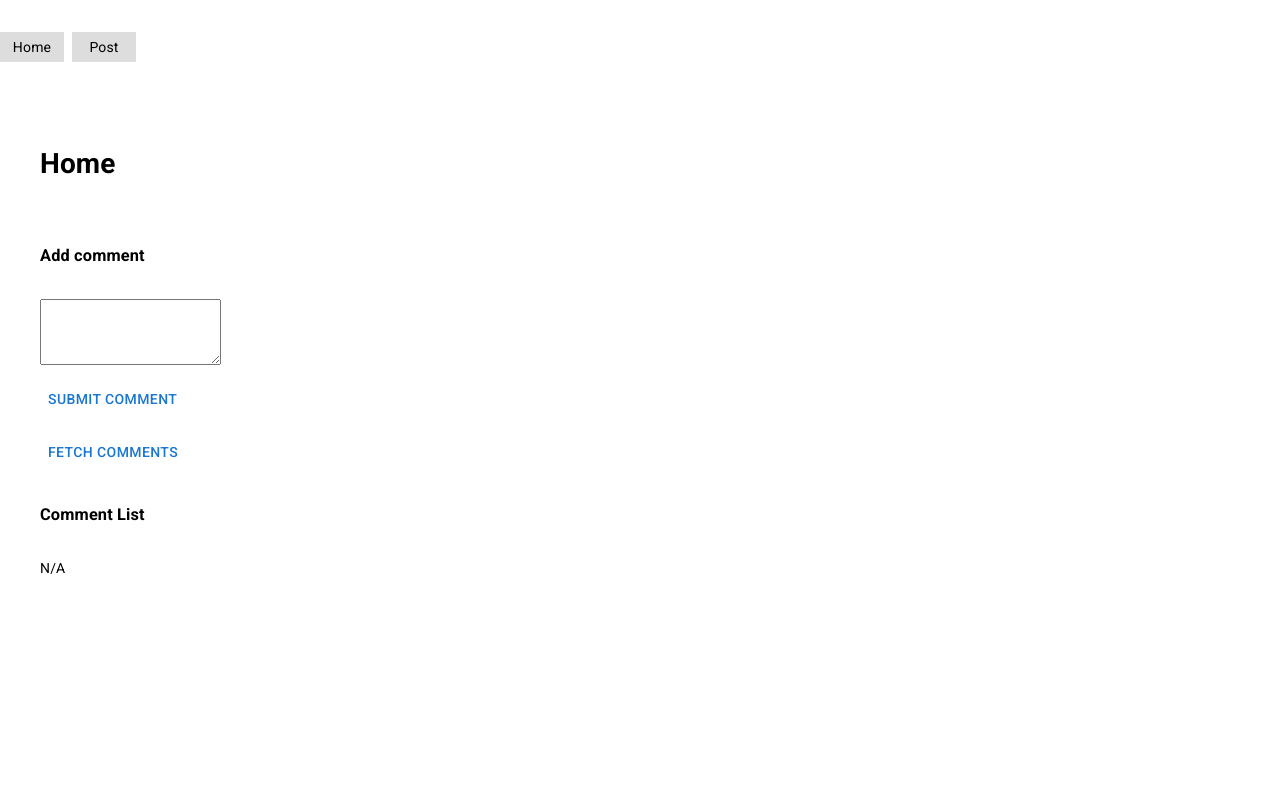
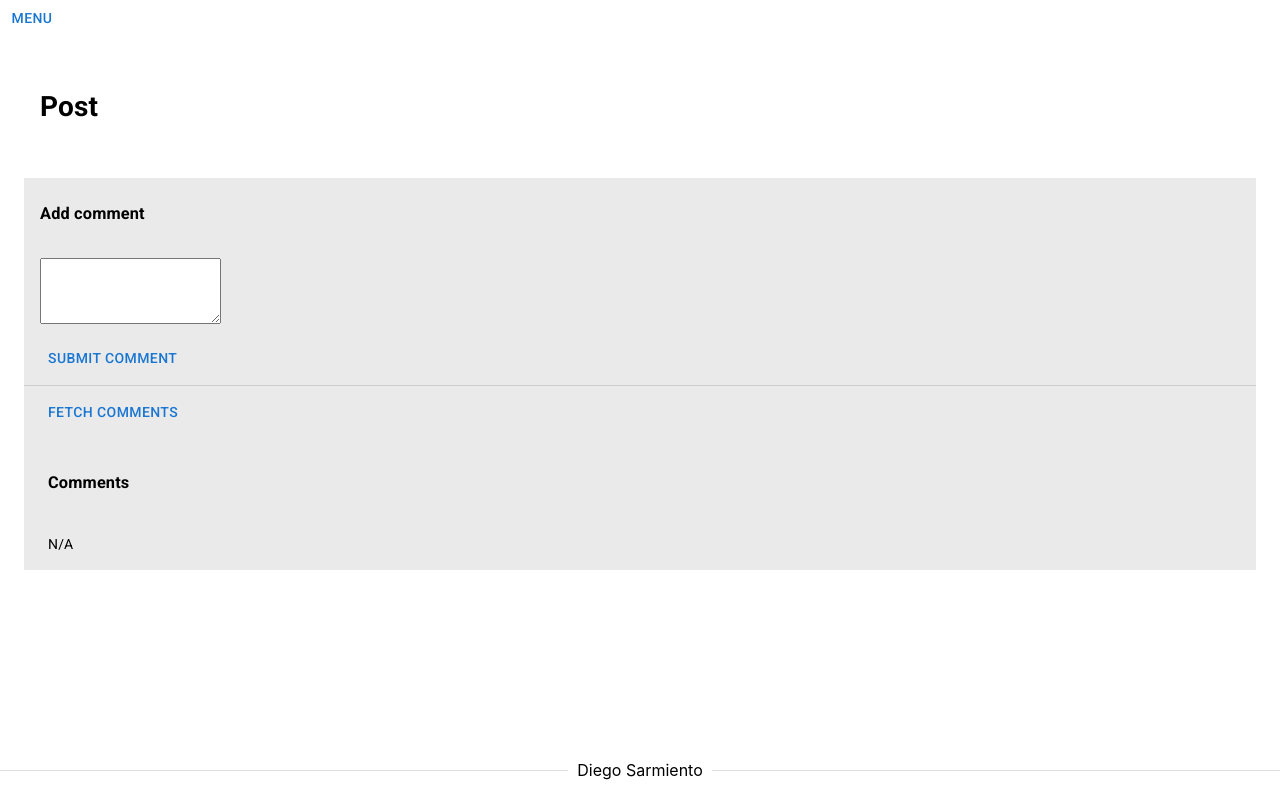
Before and after one commit to diegolsarmiento/simple-react-next-redux, a Next.js app: page /post in a window 1280 px wide. Built offline with nearby package versions, Linux system fonts and the light colour scheme.

Commit message:
Fixed UI

```diff
--- a/components/CommentBox.tsx
+++ b/components/CommentBox.tsx
@@ -6,7 +6,10 @@ import CommentList from './CommentList';
 // UI stuff
 import Button from '@mui/material/Button';
 import TextareaAutosize from '@mui/material/TextareaAutosize';
+import Stack from '@mui/material/Stack';
 import Item from '@mui/material/ListItem';
+import Box from '@mui/material/Box';
+import Divider from '@mui/material/Divider';
 
 const CommentBox = (props: any) => {
     const title = 'Add comment';
@@ -15,10 +18,12 @@ const CommentBox = (props: any) => {
 
     const handleSubmit = (event: FormEvent<HTMLFormElement>) => {
         event.preventDefault();
+        if(comment){
             setComment(comment);
             props.saveComment(comment);
             //clean it
             setComment('');
+        }
     }
 
     const handleChange = (event: ChangeEvent<HTMLTextAreaElement>) => {
@@ -26,17 +31,20 @@ const CommentBox = (props: any) => {
     }
 
     return(
-        <div>
         <form onSubmit={handleSubmit} role="box">
+            <Box sx={{ backgroundColor: '#eaeaea', margin: 0 }}>
+                <Stack spacing={0}>
                     <Item><h3>{title}</h3></Item>
                     <Item><TextareaAutosize minRows={4} aria-label="text-comment" onChange={handleChange} value={comment} /></Item>
                     <Item><Button type="submit">{buttonText}</Button></Item>
+                </Stack>
+                <Divider />
+                <Stack spacing={0}>
+                    <Item><Button aria-label="async-button" onClick={props.fetchContentApi}>Fetch Comments</Button></Item>
+                    <CommentList />
+                </Stack>
+            </Box>
         </form>
-            <Item>
-                <Button aria-label="async-button" onClick={props.fetchContentApi}>Fetch Comments</Button>
-            </Item>
-            <CommentList />
-        </div>
     )
 }
 
--- a/components/CommentList.tsx
+++ b/components/CommentList.tsx
@@ -2,7 +2,9 @@ import React from 'react';
 import { CommentsInterface } from '../interfaces/comments';
 import { connect, useSelector } from 'react-redux';
 import { CommentInterface } from '../interfaces/comment';
+import Stack from '@mui/material/Stack';
 import Item from '@mui/material/ListItem';
+import Box from '@mui/material/Box';
 
 const renderList: any = (stateArray: CommentsInterface) => {
     const list = stateArray.comments.map((value: CommentInterface, index: number) => {
@@ -18,10 +20,12 @@ const renderComments: any = () => {
 
 const CommentList = () => {
     return (
-        <div>
-            <Item><h3>Comment List</h3></Item>
-            {renderComments()}
-        </div>
+        <Box sx={{ backgroundColor: '#eaeaea', margin: 1 }}>
+            <Stack spacing={1}>
+                <Item><h3>Comments</h3></Item>
+                {renderComments()}
+            </Stack>
+        </Box>
     )
 }
 
--- a/components/Footer.tsx
+++ b/components/Footer.tsx
@@ -1,14 +1,12 @@
 import React from 'react';
 import Link from 'next/link';
-import styles from '../styles/Home.module.scss';
+import Divider from '@mui/material/Divider';
 
 const Footer = () => {
     return (
-        <div>
-            <footer className={styles.footer}>
-                <Link href="https://diegosarmiento.com" target="_blank">Diego Sarmiento</Link>
-            </footer>
-        </div>
+        <Divider>
+            <Link href="https://diegosarmiento.com" target="_blank">Diego Sarmiento</Link>
+        </Divider>
     )
 }
 
--- a/components/Header.tsx
+++ b/components/Header.tsx
@@ -1,9 +1,21 @@
 import React from 'react';
 import Link from 'next/link';
 import Head from 'next/head';
-import styles from '../styles/Home.module.scss';
+import Button from '@mui/material/Button';
+import Menu from '@mui/material/Menu';
+import MenuItem from '@mui/material/MenuItem';
 
 const Header = () => {
+
+    const [anchorEl, setAnchorEl] = React.useState<null | HTMLElement>(null);
+    const open = Boolean(anchorEl);
+    const handleClick = (event: React.MouseEvent<HTMLButtonElement>) => {
+        setAnchorEl(event.currentTarget);
+    };
+    const handleClose = () => {
+        setAnchorEl(null);
+    };
+
     return (
         <div>
             <Head>
@@ -12,10 +24,27 @@ const Header = () => {
                 <link rel="icon" href="/favicon.ico" />
                 <meta name="viewport" content="initial-scale=1, width=device-width" />
             </Head>
-            <main className={styles.header}>
-                <Link href="/"><a className={styles.menu} >Home</a></Link>
-                <Link href="/post"><a className={styles.menu}>Post</a></Link>
-            </main>
+            <Button
+                id="basic-button"
+                aria-controls={open ? 'basic-menu' : undefined}
+                aria-haspopup="true"
+                aria-expanded={open ? 'true' : undefined}
+                onClick={handleClick}
+            >
+                Menu
+            </Button>
+            <Menu
+                id="basic-menu"
+                anchorEl={anchorEl}
+                open={open}
+                onClose={handleClose}
+                MenuListProps={{
+                'aria-labelledby': 'basic-button',
+                }}
+            >
+                <MenuItem onClick={handleClose}><Link href="/"><a>Home</a></Link></MenuItem>
+                <MenuItem onClick={handleClose}><Link href="/post"><a>Post</a></Link></MenuItem>
+            </Menu>
         </div>
     )
 }
--- a/components/Layout.tsx
+++ b/components/Layout.tsx
@@ -1,9 +1,10 @@
 import React from 'react';
 import Header from './Header';
+import Footer from './Footer';
 import { styled } from '@mui/material/styles';
 
 const Root = styled('div')(({ theme }) => ({
-    width: '100%',
+    width: '100%', minHeight: '95vh',
     ...theme.typography.body2,
     '& > :not(style) + :not(style)': {
       margin: theme.spacing(3),
@@ -12,10 +13,13 @@ const Root = styled('div')(({ theme }) => ({
 
 const Layout = ({children}: any) => {
     return (
-        <Root>
+       <div>
+         <Root>
             <Header />
             {children}
-        </Root>
+         </Root>
+         <Footer />
+       </div>
     )
 }
 
--- a/pages/index.tsx
+++ b/pages/index.tsx
@@ -9,8 +9,8 @@ const HomeComponent = () => {
       <Layout>
         <Stack spacing={1}>
           <Item><h1>Home</h1></Item>
-          <CommentList />
         </Stack>
+        <CommentList />
       </Layout>
   )
 }
--- a/pages/post.tsx
+++ b/pages/post.tsx
@@ -6,12 +6,12 @@ import Item from '@mui/material/ListItem';
 
 const PostComponent = () =>  {
   return(
-    <Layout>
-      <Stack spacing={1}>
-        <Item><h1>Home</h1></Item>
+      <Layout>
+        <Stack spacing={1}>
+          <Item><h1>Post</h1></Item>
+        </Stack>
         <CommentBox />
-      </Stack>
-    </Layout>
+      </Layout>
   )
 }
 
```
Lines whose indentation alone changed are shown as unchanged.
